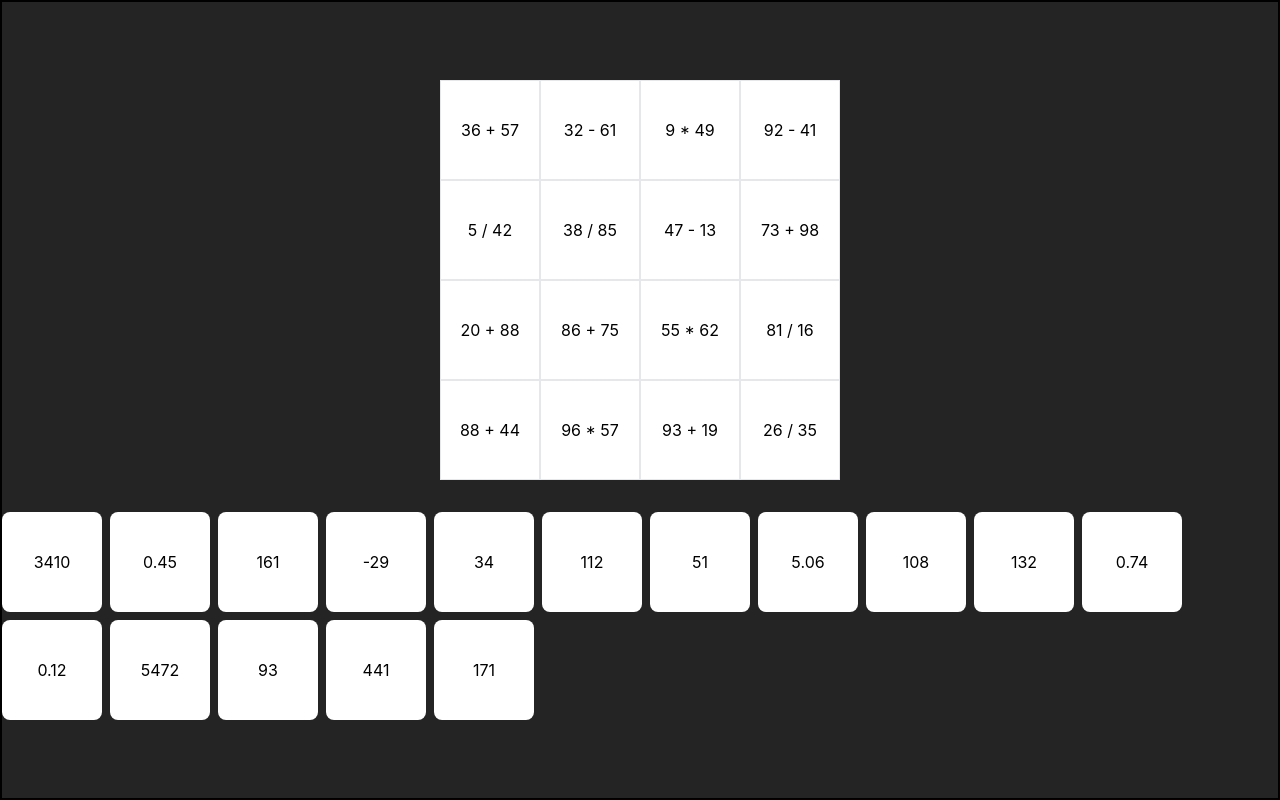
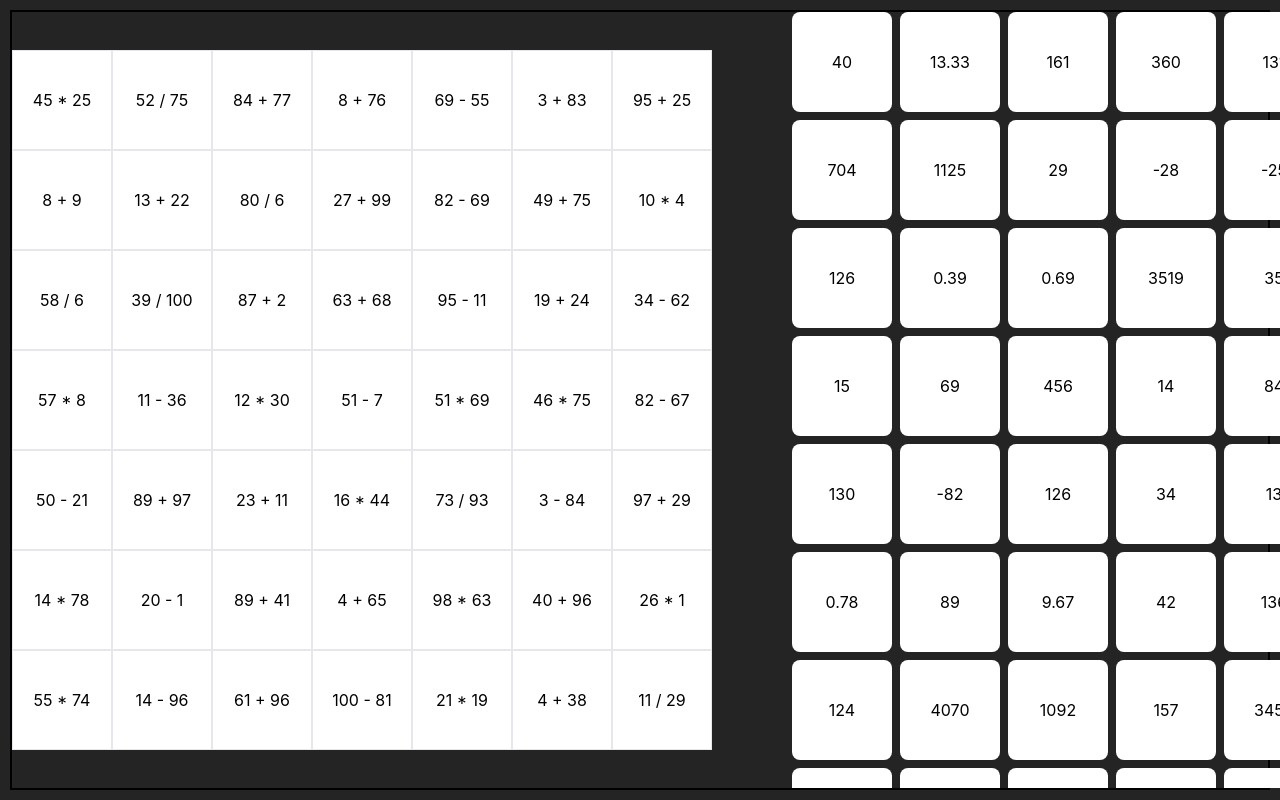
Before and after one commit to Adenhall/cool_games, a React (Vite) app: page / in a window 1280 px wide. Built offline with nearby package versions, Linux system fonts and the light colour scheme.

Commit message:
fix: fix clipping issues when board is massive

```diff
--- a/src/App.tsx
+++ b/src/App.tsx
@@ -7,8 +7,8 @@ function App() {
     <DndProvider backend={HTML5Backend}>
       <JigsawPuzzle
         image="/vite.svg"
-        rows={4}
-        columns={4}
+        rows={7}
+        columns={7}
       />
     </DndProvider>
   );
--- a/src/components/JigsawPuzzle/index.tsx
+++ b/src/components/JigsawPuzzle/index.tsx
@@ -52,9 +52,9 @@ const JigsawPuzzle: React.FC<JigsawPuzzleProps> = (
   };
 
   return (
-    <div className="flex flex-col gap-8 justify-center items-center w-full h-full relative border-2 border-black">
+    <div className="flex flex-col flex-wrap gap-8 justify-center items-center w-full h-full relative border-2 border-black">
       <div
-        className="grid"
+        className="grid overflow-y-auto"
         style={{
           gridTemplateColumns: `repeat(${columns}, 1fr)`,
           gridTemplateRows: `repeat(${rows}, 1fr)`,
@@ -72,7 +72,7 @@ const JigsawPuzzle: React.FC<JigsawPuzzleProps> = (
           />
         ))}
       </div>
-      <div className="flex flex-wrap gap-2">
+      <div className="flex flex-wrap justify-center gap-2 overflow-y-auto w-1/2">
         {pieces.map((piece) => <PuzzlePiece key={piece.id} {...piece} />)}
       </div>
     </div>
--- a/src/index.css
+++ b/src/index.css
@@ -20,6 +20,8 @@
   height: 100vh;
 
   overflow: auto;
+
+  padding: 10px;
 }
 
 a {
```
